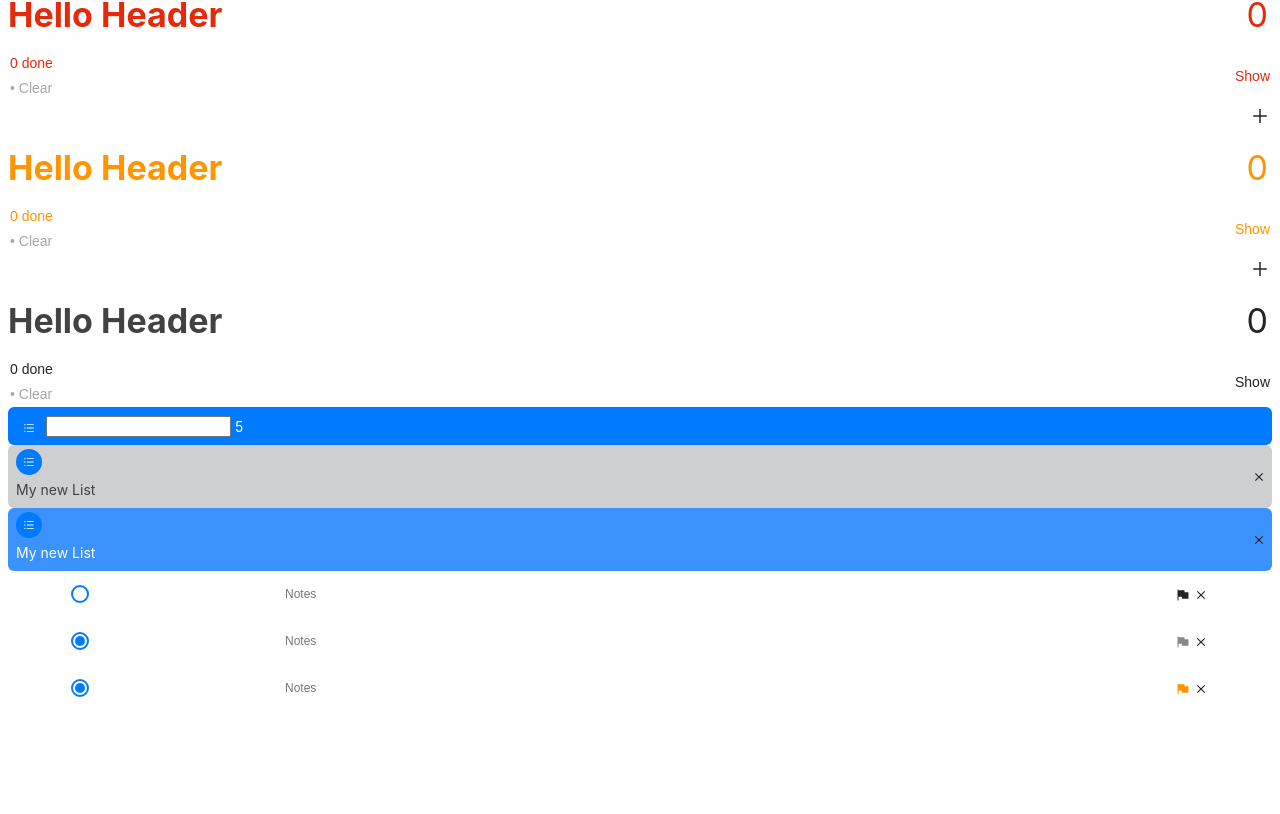
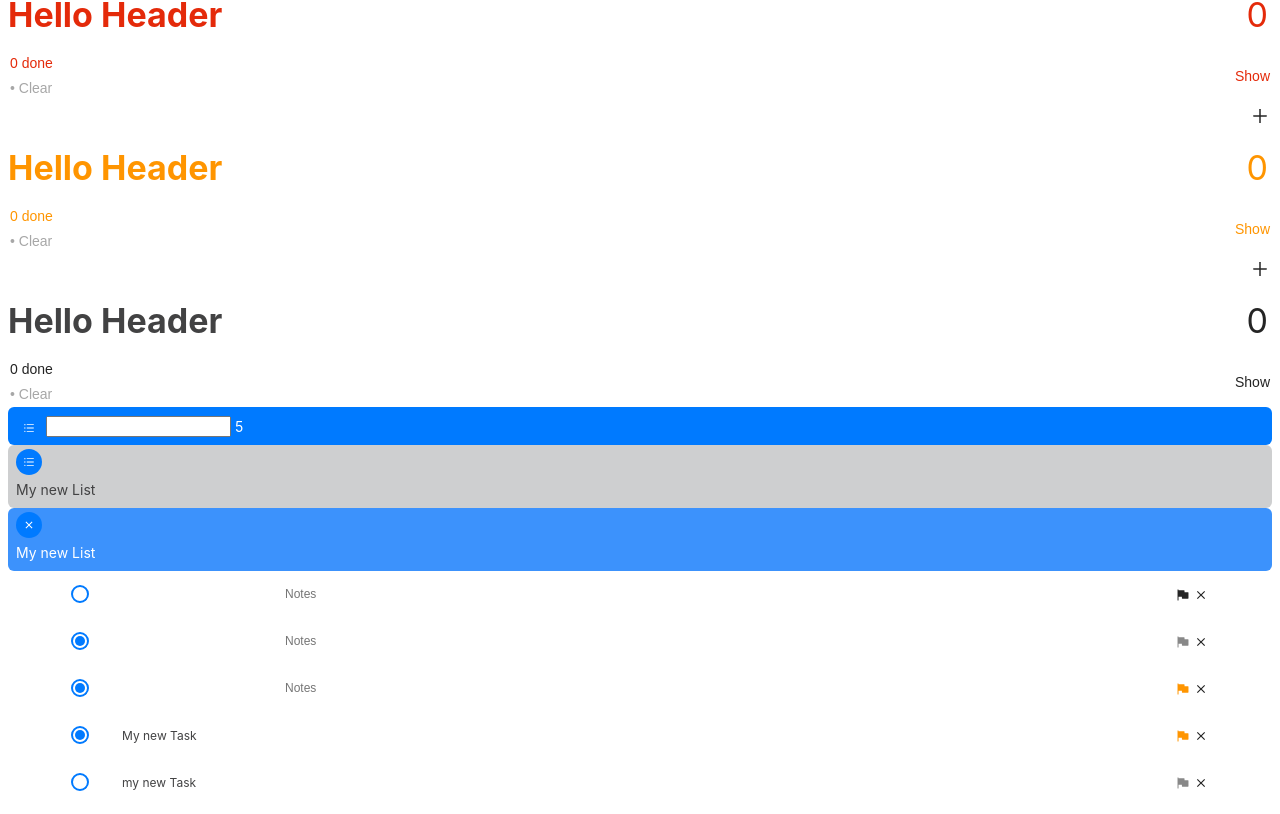
Before and after one commit to Anhelina4/ios-planner, a React (Create React App) app in the folder ios-planner/: page / in a window 1280 px wide. Shown: the part 2471-3285 px from the top of the page. Before the commit the page ends 3191 px from the top, so only its background shows below. Built offline with nearby package versions, Linux system fonts and the light colour scheme.

Commit message:
did task simple form and view

```diff
--- a/ios-planner/src/App.js
+++ b/ios-planner/src/App.js
@@ -16,7 +16,7 @@ import {
   CategorySimpleForm,
   CategorySimpleView,
 } from "./domains/Category/components"
-import {TaskSimpleForm} from "./domains/Task/components"
+import { TaskSimpleForm, TaskSimpleView } from "./domains/Task/components"
 import { MdAddCircleOutline, MdAddCircle, MdClose } from "react-icons/md"
 import {
   AiFillCloseCircle,
@@ -152,13 +152,15 @@ function App() {
       {/* Category */}
       <CategorySimpleForm
         icon={<AiOutlineUnorderedList />}></CategorySimpleForm>
-        <CategorySimpleView icon={<AiOutlineUnorderedList />} btnIcon={< MdClose/>}>My new List</CategorySimpleView>
-        <CategorySimpleView icon={<AiOutlineUnorderedList />} btnIcon={< MdClose/>} focused>My new List</CategorySimpleView>
+      <CategorySimpleView>My new List</CategorySimpleView>
+      <CategorySimpleView focused>My new List</CategorySimpleView>
+      {/* Task */}
+      <TaskSimpleForm></TaskSimpleForm>
+      <TaskSimpleForm checked variant="secondary"></TaskSimpleForm>
+      <TaskSimpleForm checked color="orange"></TaskSimpleForm>
 
-        {/* Task */}
-        <TaskSimpleForm></TaskSimpleForm>
-        <TaskSimpleForm checked variant="secondary"></TaskSimpleForm>
-        <TaskSimpleForm checked color="orange" ></TaskSimpleForm>
+      <TaskSimpleView checked color="orange">My new Task</TaskSimpleView>
+      <TaskSimpleView variant="secondary">my new Task</TaskSimpleView>
     </>
   )
 }
--- a/ios-planner/src/domains/Category/components/CategorySimpleView/CategorySimpleView.js
+++ b/ios-planner/src/domains/Category/components/CategorySimpleView/CategorySimpleView.js
@@ -1,7 +1,8 @@
 import React from "react"
 import { CategoryWrapper, IconWrapper } from "./Category.style"
 import { Text, Button } from "../../../../components"
-
+import {AiOutlineUnorderedList} from "react-icons/ai"
+import {MdClose} from "react-icons/md"
 const CategorySimpleView = props => {
   const { icon, children, btnIcon, focused } = props
   return (
@@ -10,14 +11,14 @@ const CategorySimpleView = props => {
 
         {!focused ? (
           <>
-          <IconWrapper color="white">{icon}</IconWrapper>
+          <IconWrapper color="white">{<AiOutlineUnorderedList/>}</IconWrapper>
             <Text size="md">
               {children}
             </Text>
           </>
         ) : (
           <>
-          <IconWrapper color="white">{icon}</IconWrapper>
+          <IconWrapper color="white">{< MdClose/>}</IconWrapper>
             <Text size="md" color="white">
               {children}
             </Text>
--- a/ios-planner/src/domains/Task/components/TaskSimpleView/TaskSimpleView.js
+++ b/ios-planner/src/domains/Task/components/TaskSimpleView/TaskSimpleView.js
@@ -1,11 +1,32 @@
-import React from 'react'
+import React from "react"
+import TaskSimpleViewWrapper from "./TaskSimpleView.style"
+import { Checkbox, Button } from "../../../../components"
+import { Row, Col, Container } from "../../../../components/Grid"
+import { AiFillFlag } from "react-icons/ai"
+import { MdClose } from "react-icons/md"
 
-const TaskSimpleView = () => {
-    return (
-        <div>
-
-        </div>
-    )
+const TaskSimpleView = props => {
+  const { color, variant, checked, children } = props
+  return (
+    <>
+      <Container>
+        <Row>
+          <Col cw="auto">
+            <Checkbox checked={checked}/>
+          </Col>
+          <Col>
+            <TaskSimpleViewWrapper>{children}</TaskSimpleViewWrapper>
+          </Col>
+          <Col cw="auto">
+            <Button color={color} variant={variant}>
+              {<AiFillFlag />}
+            </Button>
+            <Button>{<MdClose />}</Button>
+          </Col>
+        </Row>
+      </Container>
+    </>
+  )
 }
 
 export default TaskSimpleView
--- a/ios-planner/src/domains/Task/components/TaskSimpleView/TaskSimpleView.style.js
+++ b/ios-planner/src/domains/Task/components/TaskSimpleView/TaskSimpleView.style.js
@@ -1,7 +1,13 @@
-import styled, {css} from "styled-components"
+import styled, { css } from "styled-components"
 
-export const TaskSimpleView = styled.div`
+const TaskSimpleViewWrapper = styled.div`
+  padding: var(--p-md);
+  font-size: var(--text-sm);
+  line-height: var(--lh-sm);
+  box-sizing: border-box;
+  cursor: text;
+  font-weight: var(--text-regular);
+  color: var(--color-dark-lighten0);
+`
 
-
-
-`
+export default TaskSimpleViewWrapper
```
Also changed, not shown: ios-planner/src/domains/Task/components/TaskList/TaskList.style.js (added).
